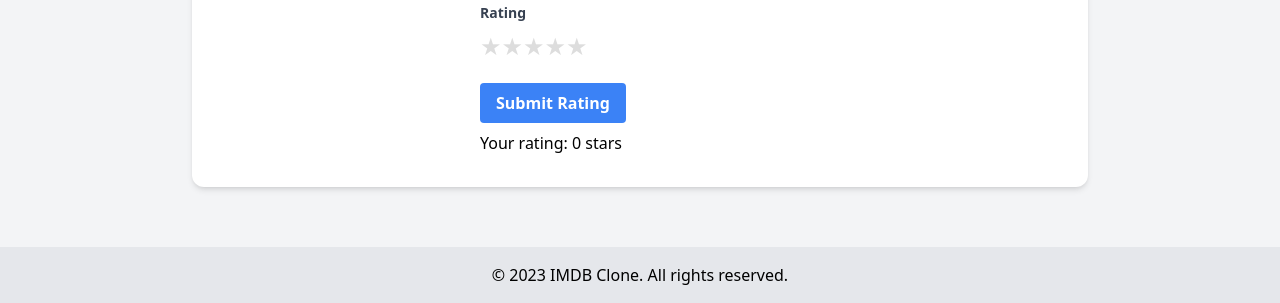
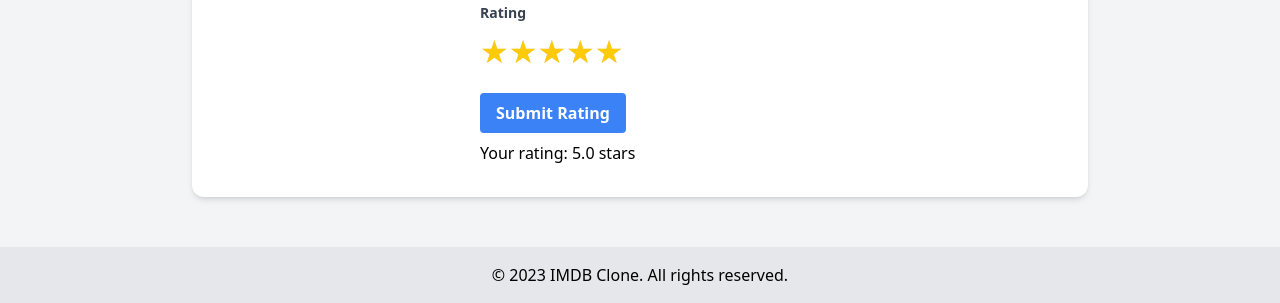
Before and after one commit to No-CodeDan/ModernIMDBClone, a Flask app: page /movie/1 in a window 1280 px wide. Shown: the part 497-800 px from the top of the page. Run offline with Flask 3, Linux system fonts and the light colour scheme; a user stored in the database is signed in; tables that the repository leaves empty hold one stand-in row (values such as "Sample post"); a database or web service that is not in the repository returns one stand-in record (values such as "Sample title"); data that the repository does not hold is empty.

Commit message:
Agent query: Please check if the movie detail page is displaying a 5-star rating scale for user input, and if submitting a rating works correctly. Also, verify if the user's rating is displayed as a value out of 5 stars after submission.

```diff
--- a/models.py
+++ b/models.py
@@ -26,10 +26,10 @@ class Movie(db.Model):
 
 class Rating(db.Model):
     id = db.Column(db.Integer, primary_key=True)
-    score = db.Column(db.Integer, nullable=False)
+    score = db.Column(db.Integer, nullable=False)  # This represents a 5-star rating doubled (0-10 scale)
     user_id = db.Column(db.Integer, db.ForeignKey('user.id'), nullable=False)
     movie_id = db.Column(db.Integer, db.ForeignKey('movie.id'), nullable=False)
 
     __table_args__ = (
-        db.CheckConstraint('score >= 1 AND score <= 5', name='check_valid_score'),
+        db.CheckConstraint('score >= 0 AND score <= 10', name='check_valid_score'),
     )
--- a/routes.py
+++ b/routes.py
@@ -85,11 +85,14 @@ def rate_movie(movie_id):
         if not db_movie:
             return jsonify({'success': False, 'message': 'Movie not found.'})
 
+        # Double the user's rating before saving
+        backend_score = form.score.data * 2
+
         rating = Rating.query.filter_by(user_id=current_user.id, movie_id=db_movie.id).first()
         if rating:
-            rating.score = form.score.data
+            rating.score = backend_score
         else:
-            rating = Rating(score=form.score.data, user_id=current_user.id, movie_id=db_movie.id)
+            rating = Rating(score=backend_score, user_id=current_user.id, movie_id=db_movie.id)
             db.session.add(rating)
         db.session.commit()
         return jsonify({'success': True, 'message': 'Your rating has been submitted.'})
--- a/templates/movie_detail.html
+++ b/templates/movie_detail.html
@@ -42,13 +42,13 @@
                 <div class="mb-4">
                     {{ form.score.label(class="block text-gray-700 text-sm font-bold mb-2") }}
                     <div class="star-rating-container">
-                        <input type="range" id="star-rating" name="score" min="0" max="5" step="0.25" value="{{ user_rating.score if user_rating else 0 }}" class="star-rating-input">
+                        <input type="range" id="star-rating" name="score" min="0" max="5" step="0.5" value="{{ user_rating.score / 2 if user_rating else 0 }}" class="star-rating-input">
                         <div class="star-rating-stars"></div>
                     </div>
                 </div>
                 {{ form.submit(class="bg-blue-500 hover:bg-blue-700 text-white font-bold py-2 px-4 rounded focus:outline-none focus:shadow-outline") }}
             </form>
-            <p class="mt-2 user-rating">Your rating: {{ user_rating.score if user_rating else 0 }} stars</p>
+            <p class="mt-2 user-rating">Your rating: {{ user_rating.score / 2 if user_rating else 0 }} stars</p>
             {% else %}
             <p>Please <a href="{{ url_for('main.login') }}" class="text-blue-500">login</a> to rate this movie.</p>
             {% endif %}
@@ -60,8 +60,8 @@
 .star-rating-container {
     position: relative;
     display: inline-block;
-    width: 150px;
-    height: 30px;
+    width: 200px;
+    height: 40px;
 }
 
 .star-rating-input {
@@ -87,8 +87,8 @@
     left: 0;
     width: 100%;
     height: 100%;
-    font-size: 24px;
-    line-height: 30px;
+    font-size: 32px;
+    line-height: 40px;
 }
 
 .star-rating-stars::before {
```
